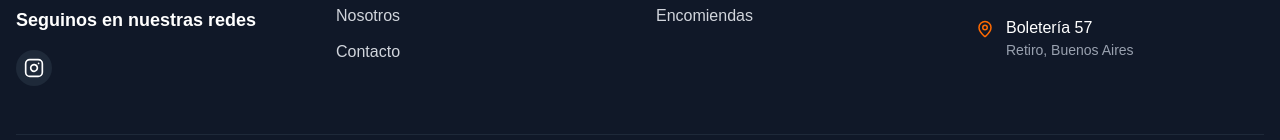
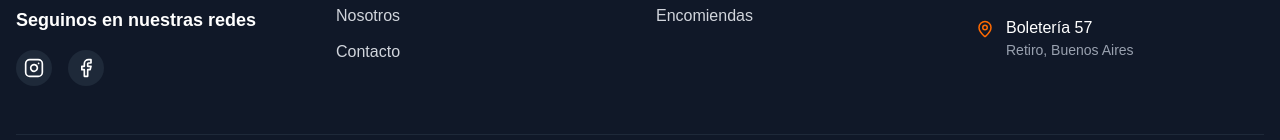
Before and after one commit to sistemas-vosa/web, a Next.js app: page / in a window 1280 px wide. Shown: the part 9970-10110 px from the top of the page. Built offline with nearby package versions, Linux system fonts and the light colour scheme.

Commit message:
add facebook

```diff
--- a/src/app/ui/Footer.tsx
+++ b/src/app/ui/Footer.tsx
@@ -1,6 +1,6 @@
 "use client"
 
-import { Phone, Mail, MapPin, Instagram } from "lucide-react"
+import { Phone, Mail, MapPin, Instagram, Facebook } from "lucide-react"
 import Image from "next/image"
 
 export default function Footer() {
@@ -50,14 +50,17 @@ export default function Footer() {
                                 >
                                     <Instagram size={20} />
                                 </a>
-                                {/* Otras redes preparadas para a futuro:
+
                                 <a
-                                    href="#"
+                                    href="https://www.facebook.com/share/14ajy9vh8DC/"
+                                    target="_blank"
+                                    rel="noopener noreferrer"
                                     className="bg-gray-800 hover:bg-orange-600 p-2 rounded-full transition-colors"
                                     aria-label="Facebook"
                                 >
                                     <Facebook size={20} />
                                 </a>
+                                {/* Otras redes preparadas para a futuro:
                                 <a
                                     href="#"
                                     className="bg-gray-800 hover:bg-orange-600 p-2 rounded-full transition-colors"
@@ -149,8 +152,8 @@ export default function Footer() {
                                 key={index}
                                 className="bg-gray-800 text-gray-300 px-3 py-1 rounded-full text-sm hover:bg-orange-600 hover:text-white transition-colors cursor-pointer"
                             >
-                {destination}
-              </span>
+                                {destination}
+                            </span>
                         ))}
                     </div>
                 </div>
```
